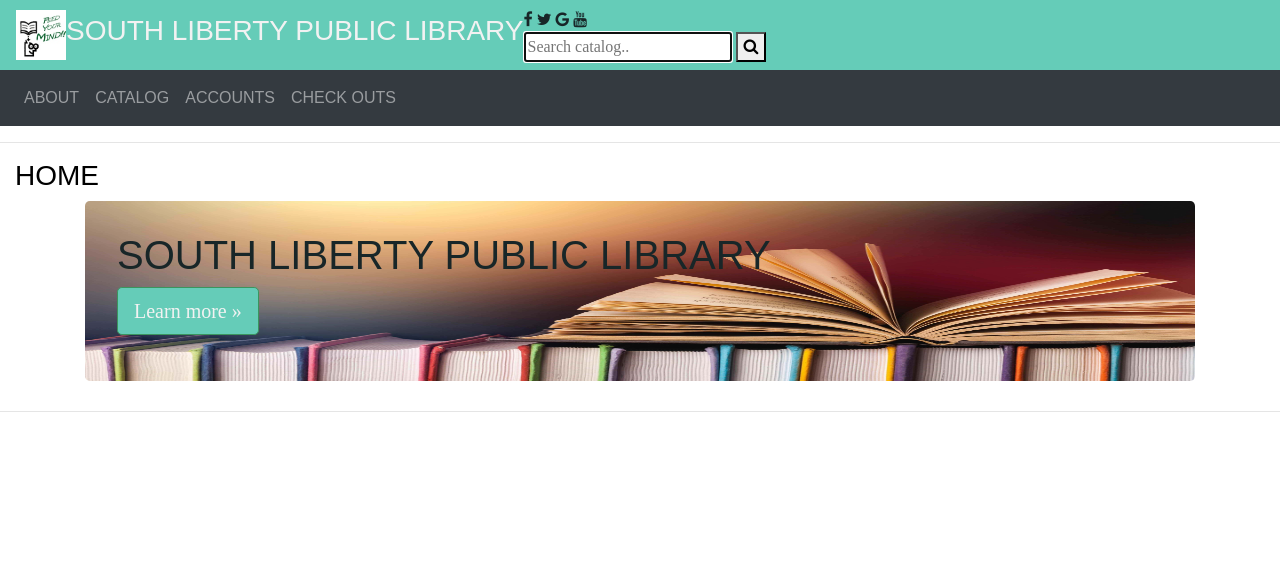
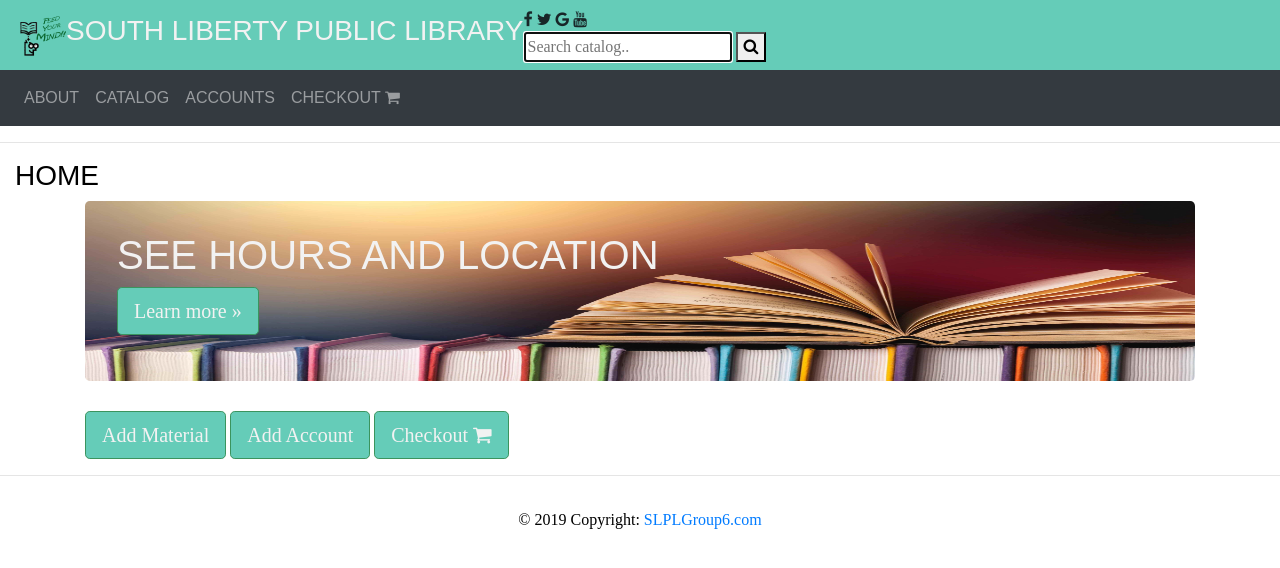
Before and after one commit to alexschmertmann/f19-msci3300-g6, a Flask app: page / in a window 1280 px wide. Shown: the top 568 px of the page. Run offline with Flask 2, Linux system fonts and the light colour scheme; parts of the project's set-up code (start-up, migrations or seed data) failed here and were passed over; some libraries are stand-ins or nearby versions.

Commit message:
updated logo and matched formatting

```diff
--- a/app.py
+++ b/app.py
@@ -11,7 +11,7 @@ import datetime
 import os
 from datetime import date, timedelta
 
-'''
+
 conn = "mysql+pymysql://{0}:{1}@{2}/{3}".format(secrets.dbuser, secrets.dbpass, secrets.dbhost, secrets.dbname)
 app = Flask(__name__)
 '''
@@ -20,7 +20,7 @@ dbpass = os.environ.get('DBPASS')
 dbhost = os.environ.get('DBHOST')
 dbname = os.environ.get('DBNAME')
 conn = "mysql+pymysql://{0}:{1}@{2}/{3}".format(dbuser, dbpass, dbhost, dbname)
-
+'''
 
 app = Flask(__name__)
 app.config['SECRET_KEY']='SuperSecretKey'
@@ -93,13 +93,13 @@ class PatronForm(FlaskForm):
     patronId = IntegerField('Patron ID: ')
     firstName = StringField('First Name: *', validators=[DataRequired()])
     lastName = StringField('Last Name: *', validators=[DataRequired()])
-    birthdate = DateField('Birthdate (YYYY-MM-DD): *', )
+    birthdate = DateField('Birthdate (YYYY-MM-DD): *', validators=[DataRequired()])
     address1 = StringField('Address1: ')
     address2 = StringField('Address2: ')
     city = StringField('City: ')
     state = StringField('State: ')
-    zip = IntegerField('Zip: ')
-    phoneNumber1 = IntegerField('Phone Number 1: ')
+    zip = IntegerField('Zip: *',validators=[DataRequired()])
+    phoneNumber1 = IntegerField('Phone Number 1: *', validators=[DataRequired()])
     phoneNumber2 = IntegerField('Phone Number 2: ')
     email = StringField('Email: ')
     dateAdded = DateField('Date Added: ')
--- a/static/custom.css
+++ b/static/custom.css
@@ -12,12 +12,15 @@ h1, h2, h3, h4, h5, h6 {
     padding-top: 30px;
     padding-bottom: 30px;
     margin-bottom: 30px;
-    color: #182628;
-    background-color: white;
+    color: #F2F2F2;
     background-image: url('../static/images/books.jpg');
     background-repeat: no-repeat;
+    background-color: #F2F2F2;
     background-size: 100% 100%;
 }
+
+
+
 
 .btn-primary{
     background-color: #65CCB8;
--- a/templates/add_material.html
+++ b/templates/add_material.html
@@ -1,10 +1,6 @@
 {% extends 'base.html' %}
 {% block body %}
 <div class="container-fluid">
-
-
-
-
 
   <form method="POST" action="">
 
--- a/templates/add_patron.html
+++ b/templates/add_patron.html
@@ -1,10 +1,6 @@
 {% extends 'base.html' %}
 {% block body %}
 <div class="container-fluid">
-
-
-
-
 
 
 
--- a/templates/base.html
+++ b/templates/base.html
@@ -24,8 +24,8 @@
 
 <body>
   <nav class= "navbar navbar-expand-lg" style="background-color:#65CCB8">
-    <img src="{{ url_for('static', filename = 'images/SLPL_logo.jpg') }}" width="50" height="50" alt="South Liberty Public Library">
-        <a href="/" style="color:#F2F2F2; align:right"> <h3>South Liberty Public Library</h3></a>
+    <img src="{{ url_for('static', filename = 'images/SLPL_logo.png') }}" width="50" alt="South Liberty Public Library">
+        <a href="/" style="color:#F2F2F2"> <h3>South Liberty Public Library</h3></a>
        <div class = "topnav-right" style = "float:right">
        <a href="https://facebook.com" class="fa fa-facebook" style="color:#182628"></a>
        <a href="https://twitter.com" class="fa fa-twitter"style="color:#182628"></a>
@@ -49,13 +49,13 @@
           <a class="nav-link" href="/about">About <span class="sr-only">(current)</span></a>
         </li>
         <li class="nav-item">
-          <a class="nav-link" href="/materials">Catalog</a>
+          <a class="nav-link" href="/materials">Catalog </a>
         </li>
         <li class="nav-item">
-          <a class="nav-link" href="/patrons">Accounts</a>
+          <a class="nav-link" href="/patrons">Accounts </a>
         </li>
         <li class="nav-item">
-          <a class="nav-link" href="/circulations"> Check Outs </a>
+          <a class="nav-link" href="/circulations"> Checkout <i class="fa fa-shopping-cart" aria-hidden="true"></i> </a>
         </li>
       </ul>
     </div>
@@ -72,6 +72,20 @@
     <script src="https://code.jquery.com/jquery-3.3.1.slim.min.js" integrity="sha384-q8i/X+965DzO0rT7abK41JStQIAqVgRVzpbzo5smXKp4YfRvH+8abtTE1Pi6jizo" crossorigin="anonymous"></script>
     <script src="https://cdnjs.cloudflare.com/ajax/libs/popper.js/1.14.7/umd/popper.min.js" integrity="sha384-UO2eT0CpHqdSJQ6hJty5KVphtPhzWj9WO1clHTMGa3JDZwrnQq4sF86dIHNDz0W1" crossorigin="anonymous"></script>
     <script src="https://stackpath.bootstrapcdn.com/bootstrap/4.3.1/js/bootstrap.min.js" integrity="sha384-JjSmVgyd0p3pXB1rRibZUAYoIIy6OrQ6VrjIEaFf/nJGzIxFDsf4x0xIM+B07jRM" crossorigin="anonymous"></script>
+
+    <!-- Footer -->
+    <footer class="page-footer font-small black">
+
+      <!-- Copyright -->
+      <div class="footer-copyright text-center py-3">© 2019 Copyright:
+        <a href="https://github.com/UIowa-SoftwareDesignDevelopment/f19-msci3300-g6"> SLPLGroup6.com</a>
+      </div>
+      <!-- Copyright -->
+
+    </footer>
+    <!-- Footer -->
+
+
  </body>
 
 </html>
--- a/templates/check_out.html
+++ b/templates/check_out.html
@@ -2,7 +2,7 @@
 {% block body %}
 <div class="container-fluid">
 
-  <h3>{{ legend }}</h3>
+
 
 
 
--- a/templates/index.html
+++ b/templates/index.html
@@ -2,10 +2,13 @@
 
 {% block body %}
 <div class="jumbotron">
-  <h1>South Liberty Public Library</h1>
+  <h1>See Hours and Location</h1>
   <p><a href="/about" class="btn btn-primary btn-lg">Learn more &raquo;</a></p>
 </div>
 
-
-
+<div>
+<a href="/circulations/add_material" class="btn btn-primary btn-lg">Add Material </a>
+<a href="/circulations/add_patron" class="btn btn-primary btn-lg">Add Account</a>
+<a href="/circulations/check_out" class="btn btn-primary btn-lg">Checkout <i class="fa fa-shopping-cart" aria-hidden="true"></i></a>
+</div>
 {% endblock %}
--- a/templates/patron.html
+++ b/templates/patron.html
@@ -14,11 +14,11 @@
           <td>{{ form.patronId }}</td>
         </tr>
         <tr>
-          <td><b>First Name: </b></td>
+          <td><b>First Name: *</b></td>
           <td>{{ form.firstName }}</td>
         </tr>
         <tr>
-          <td><b>Last Name: </b></td>
+          <td><b>Last Name: *</b></td>
           <td>{{ form.lastName }}</td>
         </tr>
         <tr>
--- a/templates/update_material.html
+++ b/templates/update_material.html
@@ -51,7 +51,7 @@
     </table>
 
 
-    <input type="submit" value="Save" class="btn btn-info">
+    <input type="submit" value="Save" class="btn btn-info" style="background-color: #3B945E; color:#F2F2F2 ">
 
   </form>
 
```
Also changed, not shown: templates/circulationsduetoday.html (+5 -5 lines), templates/circulationsoverdue.html (+5 -5 lines), templates/update_patron.html (+4 -4 lines), README.md, static/images/Empty_book.jpg (deleted), static/images/SLPL_logo.jpg (deleted), static/images/SLPL_logo.png (added), 3 other files.
